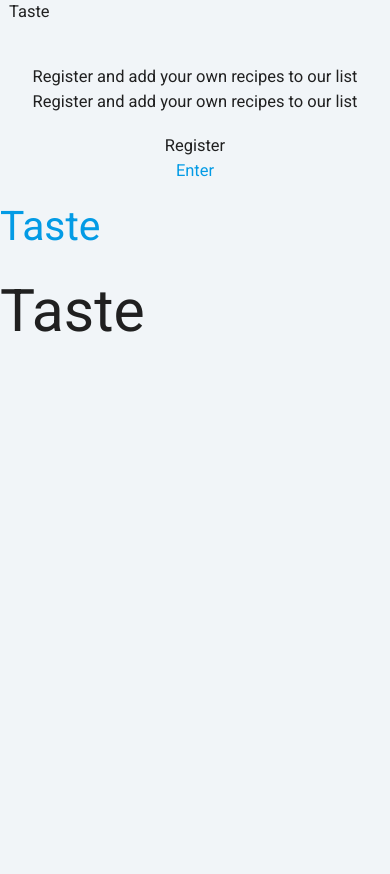
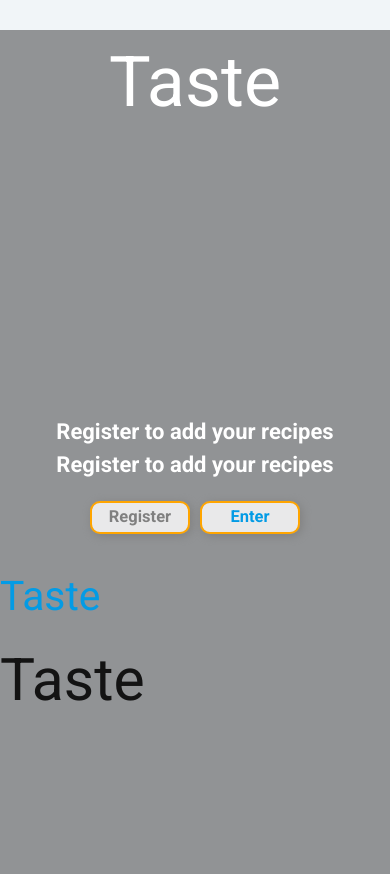
Before and after one commit to CaseyScott/taste-recipe, a Flask app: page / in a window 390 px wide. Before the commit the page ends 332 px from the top, so only its background shows below. Run offline with Flask 2, Linux system fonts and the light colour scheme; data that the repository does not hold is empty; some libraries are stand-ins or nearby versions.

Commit message:
css on idex page started

```diff
--- a/static/css/style.css
+++ b/static/css/style.css
@@ -246,3 +246,178 @@ box-shadow: 0 5px 15px hsla(0,0%, 0% .2); /*middle size*/
   flex: 2;
   height: 25px;
 }
+
+/* /////////////////////////////////////INDEX.HTML*/
+
+.index-heading {
+  font-size: 70px;
+  text-align: center;
+  color: #fff;
+  margin: 0;
+}
+
+.overlay-black {
+  position: absolute;
+  left: 0;
+  right: 0;
+  top: 0;
+  bottom: 0px;
+  background-color: rgba(0, 0, 0, .4);
+  z-index: -1;
+}
+
+.index-heading-row {
+  margin: 30px 0 10px 0;
+}
+
+.index-image-row {
+  margin: 0px 0 20px 0;
+}
+
+.index-tagline-row {
+  margin-bottom: 10px;
+}
+
+.index-tagline-p {
+  color: #fff;
+
+  font-size: 25px;
+  margin: 0;
+}
+
+.recipe-display {
+  width: 100%;
+  height: 330px;
+}
+
+.signin-btn {
+  background-color: rgba(255, 255, 255, .8);
+  text-align: center;
+  display: inline-block;
+  width: 150px;
+  border: 2px solid orange;
+  border-radius: 10px;
+  padding: 2px 3px;
+  margin: 0 3px;
+  cursor: pointer;
+  font-weight: bold;
+  color: gray;
+  box-shadow: 2px 2px 10px 0;
+}
+
+.signin-btn a {
+  display: block;
+}
+
+@media (max-width: 767px) {
+
+  .index-image-row {
+      margin: 40px 0 40px 0;
+  }
+  .index-tagline-row {
+      margin: 0px 0 20px 0;
+  }
+  .index-tagline-p {
+      font-size: 22px;
+      font-weight: bold;
+  }
+  .signin-btn {
+      width: 100px;
+  }
+
+}
+
+.index-btn-row {
+  margin-bottom: 40px;
+}
+
+
+
+
+@media (min-width: 768px) and (max-width: 991px) {
+  .index-heading-row {
+      margin: 70px 0 50px 0;
+  }
+  .index-image-row {
+      margin-bottom: 40px;
+  }
+  .index-tagline-row {
+      margin-bottom: 50px;
+  }
+  .index-tagline-row p {
+      font-size: 35px;
+  }
+
+  .index-btn-row {
+      margin-bottom: 40px;
+  }
+}
+
+@media (min-width: 1380px) {
+  .index-heading-row {
+      margin: 70px 0 50px 0;
+  }
+  .index-image-row {
+      margin-bottom: 40px;
+  }
+  .index-tagline-row {
+      margin-bottom: 50px;
+  }
+  .index-tagline-row p {
+      font-size: 35px;
+  }
+
+  .index-btn-row {
+      margin-bottom: 40px;
+  }
+}
+
+
+.box {
+  display: none;
+  position: absolute;
+  left: 0;
+  right: 0;
+}
+
+.display-image {
+  display: inline-block;
+}
+
+.display-image img {
+  border-radius: 60px;
+  max-height: 330px;
+  height: auto;
+  opacity: .9;
+  border: 1px solid #fff;
+}
+
+@media (max-width: 767px) {
+  .display-image img {
+      border-radius: 30px;
+      width: auto;
+      max-height: 200px;
+  }
+  .recipe-display {
+      width: 100%;
+      height: 200px;
+  }
+}
+
+.overlay {
+  position: absolute;
+  left: 0;
+  right: 0;
+  bottom: 20px;
+}
+
+.overlay-image-heading {
+  width: 300px;
+  margin: 0 auto;
+  color: rgba(255, 255, 255, .7);
+
+}
+
+.overlay-hover {
+  color: #fff;
+}
--- a/templates/index.html
+++ b/templates/index.html
@@ -29,8 +29,8 @@
     </div>
     <div class="row index-tagline-row">
         <div class="col-xs-12 center">
-            <p class="index-tagline-p hidden-xs">Register and add your own recipes to our list</p>
-            <p class="index-tagline-p hidden-sm hidden-md hidden-lg">Register and add your own recipes to our list</p>
+            <p class="index-tagline-p hidden-xs">Register to add your recipes</p>
+            <p class="index-tagline-p hidden-sm hidden-md hidden-lg">Register to add your recipes</p>
         </div>
 
     </div>
```
